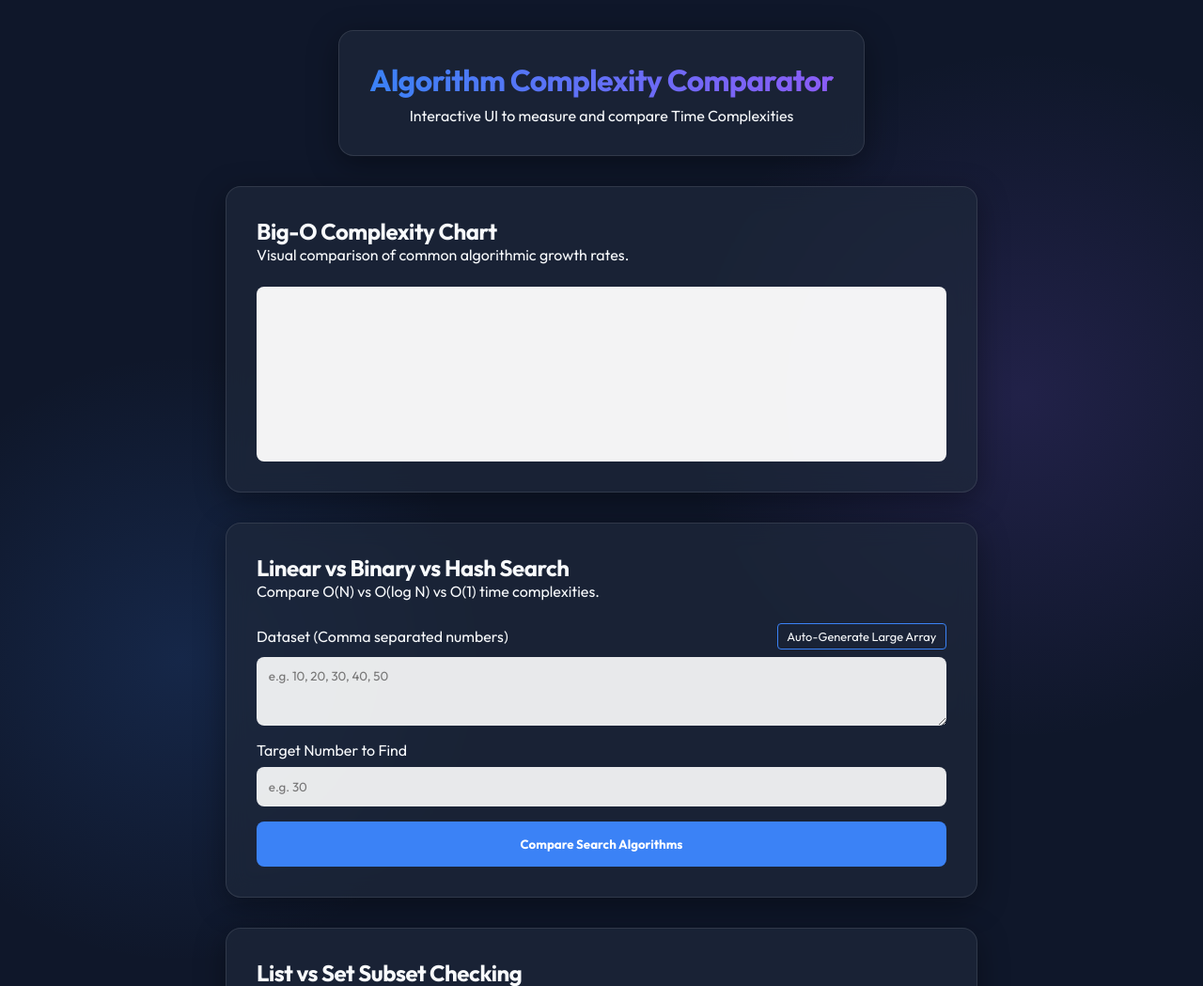
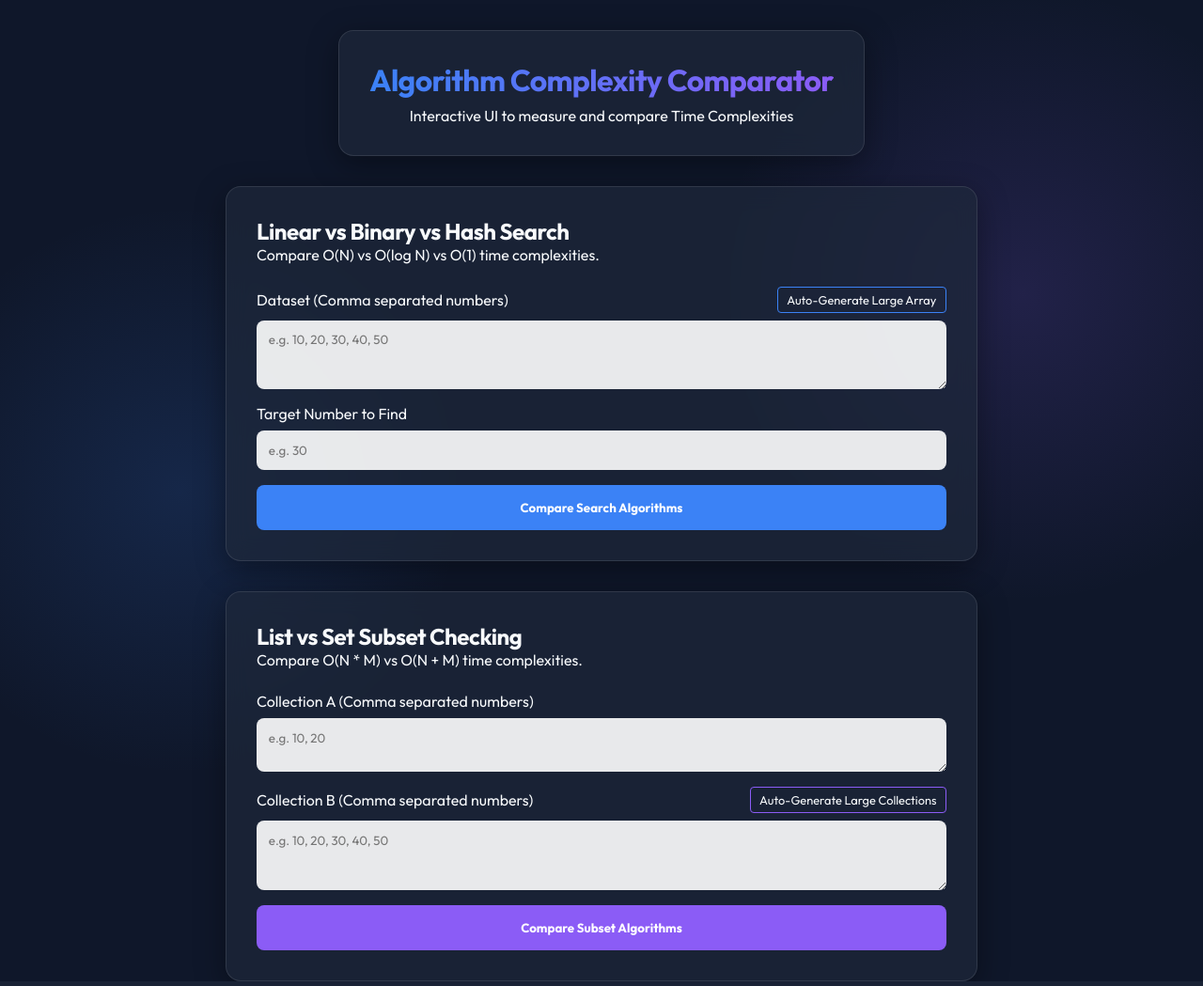
Before and after one commit to mounikadola07-alt/CFAI-Project, a Flask app: page / in a window 1280 px wide. Shown: the top 1049 px of the page at 94% size. Run offline with Flask 3, Linux system fonts and the light colour scheme; a map, chart or similar area stays blank.

Commit message:
refactor(ui): remove complexity chart canvas section

```diff
--- a/templates/index.html
+++ b/templates/index.html
@@ -18,14 +18,7 @@
 
     <main style="width: 100%; max-width: 800px; display: flex; flex-direction: column; gap: 2rem;">
 
-        <!-- Complexity Visualization Chart -->
-        <section class="glass-panel" id="chart-section">
-            <h2>Big-O Complexity Chart</h2>
-            <p class="text-secondary" style="margin-bottom: 1.5rem;">Visual comparison of common algorithmic growth rates.</p>
-            <div style="background: rgba(255,255,255,0.95); padding: 1rem; border-radius: 8px;">
-                <canvas id="complexityChart" height="150"></canvas>
-            </div>
-        </section>
+
 
         <!-- Search Algorithms Section -->
         <section class="glass-panel" id="search-section">
```
